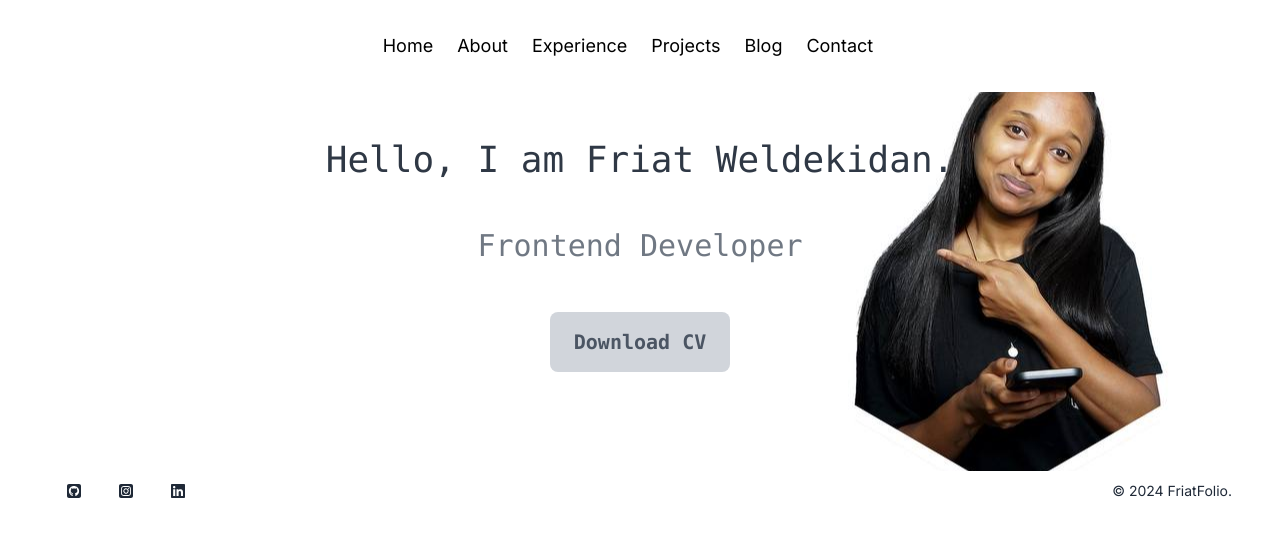
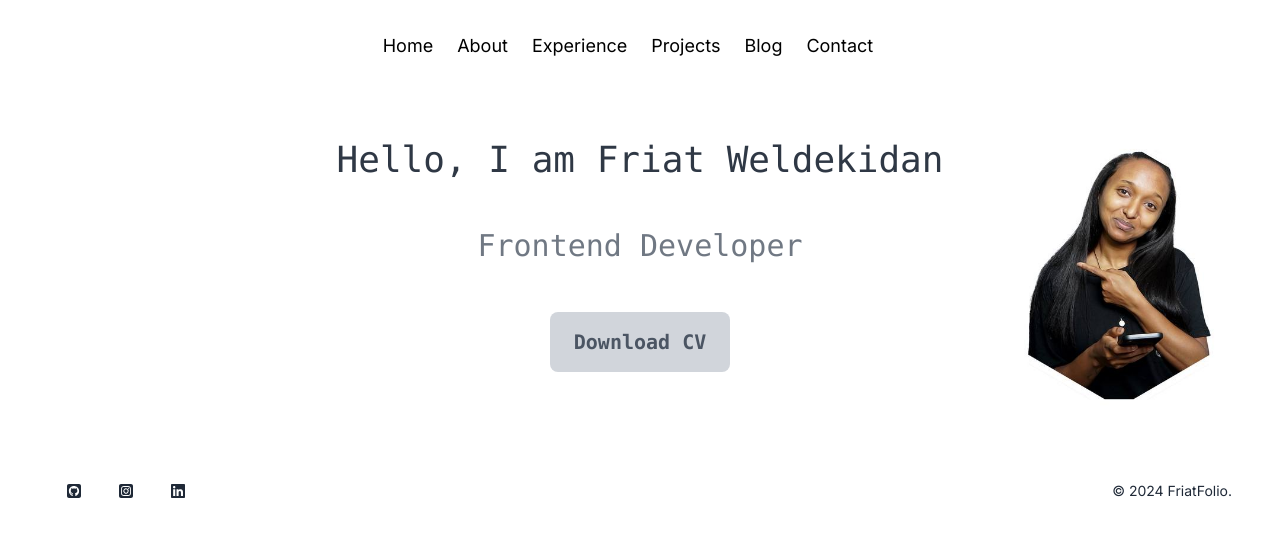
Before and after one commit to friatweldekidan/friatFolio, a Next.js app: page / in a window 1280 px wide. Shown: the top 536 px of the page. Built offline with nearby package versions, Linux system fonts and the light colour scheme.

Commit message:
Page.js Updated

```diff
--- a/app/page.js
+++ b/app/page.js
@@ -6,7 +6,7 @@ import { motion } from "framer-motion";
 export default function Home() {
 
   return (
-    <div className="min-h-[379px] pt-12 bg-cover bg-center bg-no-repeat" style={{backgroundImage: `url("assets/img/bg.jpg")`}}>
+    <div className="min-h-[379px] pt-12  bg-cover bg-right sm:bg-contain bg-no-repeat" style={{backgroundImage: `url("assets/img/bg.jpg")`}}>
       <div className="max-w-4xl mx-auto font-mono">
         <motion.p
           initial={{ opacity: 0 }}
@@ -14,7 +14,7 @@ export default function Home() {
           transition={{ duration: 7.0 }}
           className="text-center text-gray-800 text-4xl"
         >
-          Hello, I am Friat Weldekidan.
+          Hello, I am Friat Weldekidan
         </motion.p>
           <motion.p
             initial={{ opacity: 0 }}
```
